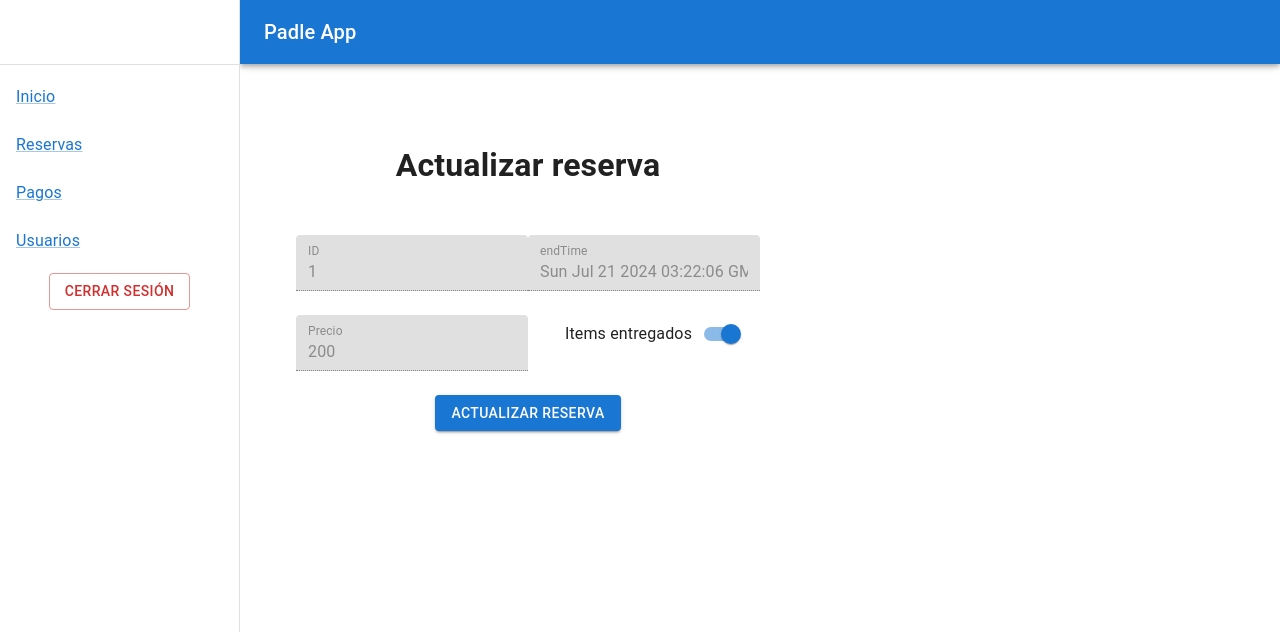
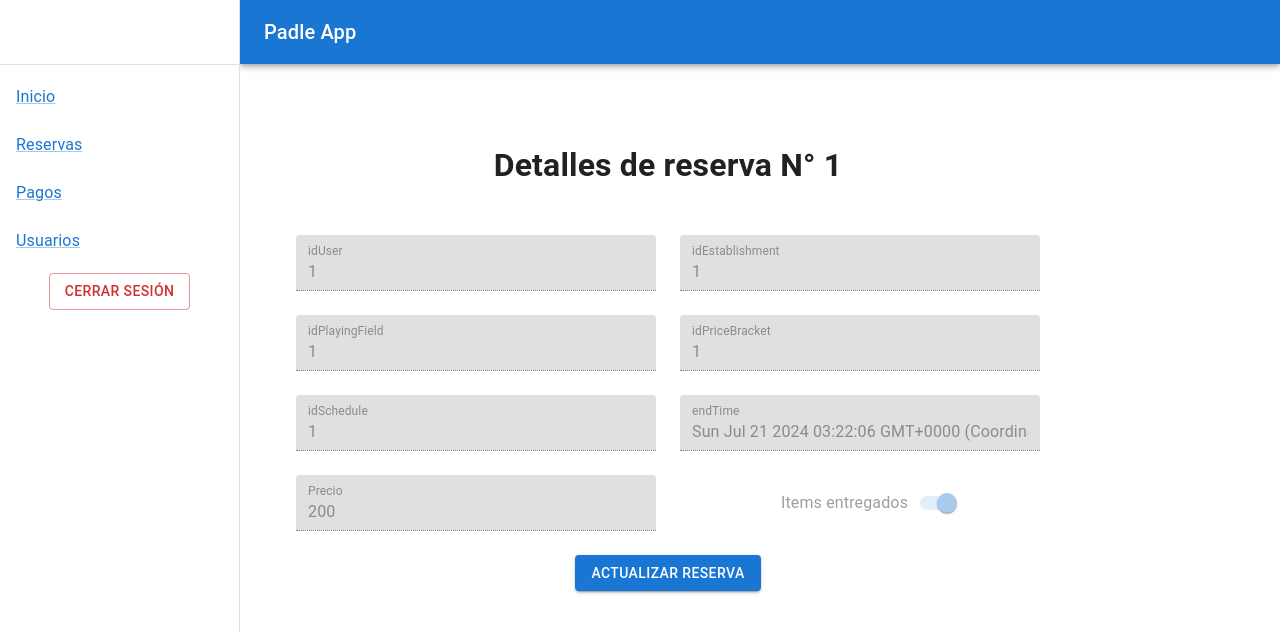
Before and after one commit to jokinz/docker-react-paddle-app, a React (Vite) app: page /reserves/2 in a window 1280 px wide. Shown: the top 632 px of the page. Built offline with nearby package versions, Linux system fonts and the light colour scheme.

Commit message:
updated ui

```diff
--- a/src/components/Reserves/ReserveDetails.tsx
+++ b/src/components/Reserves/ReserveDetails.tsx
@@ -71,6 +71,8 @@ const ReserveDetails = ({ reserveId }: props) => {
           if (result) {
             setReserve(result)
             setItemsHanded(result.itemsHanded)
+          } else {
+            setReserve(null)
           }
         }
       } catch (error) {
@@ -84,16 +86,63 @@ const ReserveDetails = ({ reserveId }: props) => {
   return (
     <LoadingWrapper loading={loading}>
       {reserve ? (
-        <Grid container width={'50%'} rowSpacing={3} gridColumn={2}>
-          <Grid item xs={12}>
-            <h1>Actualizar reserva</h1>
+        <Grid
+          container
+          maxWidth={'48rem'}
+          spacing={3}
+          // gridColumn={2}
+          // direction={'column'}
+        >
+          <Grid textAlign={'center'} item xs={12}>
+            <h1>Detalles de reserva N° {reserve.id}</h1>
           </Grid>
           <Grid item xs={6}>
             <TextField
-              id="id"
-              label="ID"
+              id="idUser"
+              label="idUser"
               variant="filled"
-              value={reserve.id}
+              value={reserve.idUser}
+              fullWidth
+              disabled
+            />
+          </Grid>
+          <Grid item xs={6}>
+            <TextField
+              id="idEstablishment"
+              label="idEstablishment"
+              variant="filled"
+              value={reserve.idEstablishment}
+              fullWidth
+              disabled
+            />
+          </Grid>
+          <Grid item xs={6}>
+            <TextField
+              id="idPlayingField"
+              label="idPlayingField"
+              variant="filled"
+              value={reserve.idPlayingField}
+              fullWidth
+              disabled
+            />
+          </Grid>
+          <Grid item xs={6}>
+            <TextField
+              id="idPriceBracket"
+              label="idPriceBracket"
+              variant="filled"
+              value={reserve.idPriceBracket}
+              fullWidth
+              disabled
+            />
+          </Grid>
+          <Grid item xs={6}>
+            <TextField
+              id="idSchedule"
+              label="idSchedule"
+              variant="filled"
+              value={reserve.idSchedule}
+              fullWidth
               disabled
             />
           </Grid>
@@ -103,6 +152,7 @@ const ReserveDetails = ({ reserveId }: props) => {
               label="endTime"
               variant="filled"
               value={reserve.endtime}
+              fullWidth
               disabled
             />
           </Grid>
@@ -117,12 +167,19 @@ const ReserveDetails = ({ reserveId }: props) => {
               fullWidth
             />
           </Grid>
-          <Grid item xs={6}>
+          <Grid
+            item
+            xs={6}
+            display={'flex'}
+            justifyContent={'center'}
+            alignItems={'center'}
+          >
             <FormControlLabel
               control={
                 <Switch
                   aria-label="Items entregados"
-                  checked={reserve.itemsHanded}
+                  disabled={reserve.itemsHanded}
+                  checked={itemsHanded}
                   onChange={handleItemsHandedChange}
                 />
               }
@@ -130,8 +187,12 @@ const ReserveDetails = ({ reserveId }: props) => {
               labelPlacement="start"
             />
           </Grid>
-          <Grid item xs={12}>
-            <Button variant="contained" onClick={handleUpdateButtonClick}>
+          <Grid item xs={12} textAlign={'center'}>
+            <Button
+              variant="contained"
+              onClick={handleUpdateButtonClick}
+              disabled={!itemsHanded && itemsHanded === reserve.itemsHanded}
+            >
               Actualizar reserva
             </Button>
           </Grid>
@@ -142,19 +203,18 @@ const ReserveDetails = ({ reserveId }: props) => {
             aria-describedby="alert-dialog-description"
           >
             <DialogTitle id="alert-dialog-title">
-              {'¿Actualizar el estado de losítems entregados?'}
+              {'¿Actualizar el estado de los ítems entregados?'}
             </DialogTitle>
             <DialogActions>
-              <Button onClick={handleClose}>Cancelar</Button>
               <Button
                 disabled={updateLoading}
                 onClick={handleConfirmationClick}
                 autoFocus
               >
-                <LoadingWrapper loading={updateLoading}>
-                  Sí, actualizar
-                </LoadingWrapper>
+                <LoadingWrapper loading={updateLoading}>{' '}</LoadingWrapper>
+                Sí, actualizar
               </Button>
+              <Button onClick={handleClose}>Cancelar</Button>
             </DialogActions>
           </Dialog>
         </Grid>
```
